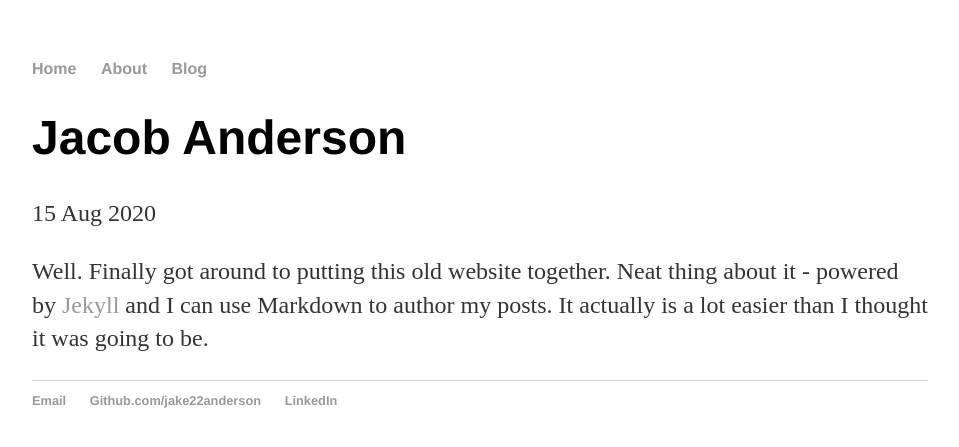
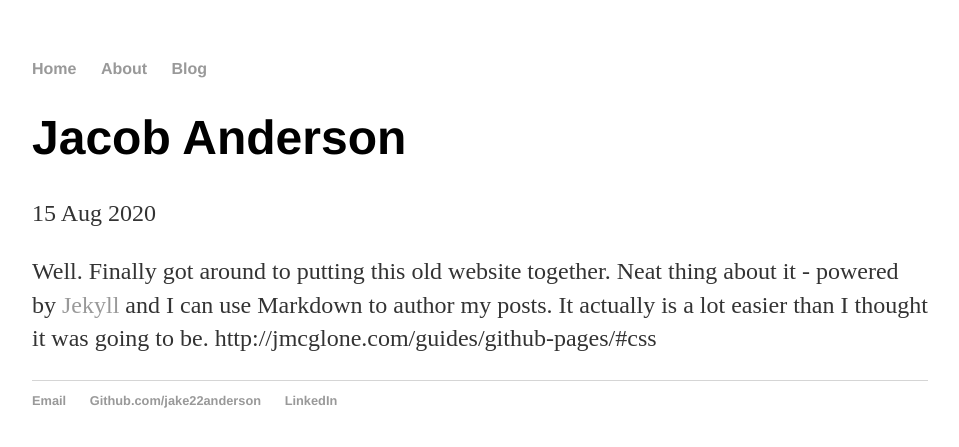
Before and after one commit to mtnartker/mtnartker.github.io, a Jekyll site: the page built from _posts/2020-08-15-first-post.md, in a window 1280 px wide. Shown: the top 447 px of the page, without its empty margins (160-1119 px from the left). Built offline with Jekyll 4.4.1, drawn with Linux system fonts in a browser that asks for light colours; some of the changed lines change nothing that is shown.

Commit message:
Update 2020-08-15-first-post.md

```diff
--- a/_posts/2020-08-15-first-post.md
+++ b/_posts/2020-08-15-first-post.md
@@ -4,4 +4,4 @@ title: "Jacob Anderson"
 date: 2020-08-15
 ---
 
-Well. Finally got around to putting this old website together. Neat thing about it - powered by [Jekyll](http://jekyllrb.com) and I can use Markdown to author my posts. It actually is a lot easier than I thought it was going to be.
+Well. Finally got around to putting this old website together. Neat thing about it - powered by [Jekyll](http://jekyllrb.com) and I can use Markdown to author my posts. It actually is a lot easier than I thought it was going to be. http://jmcglone.com/guides/github-pages/#css
```
